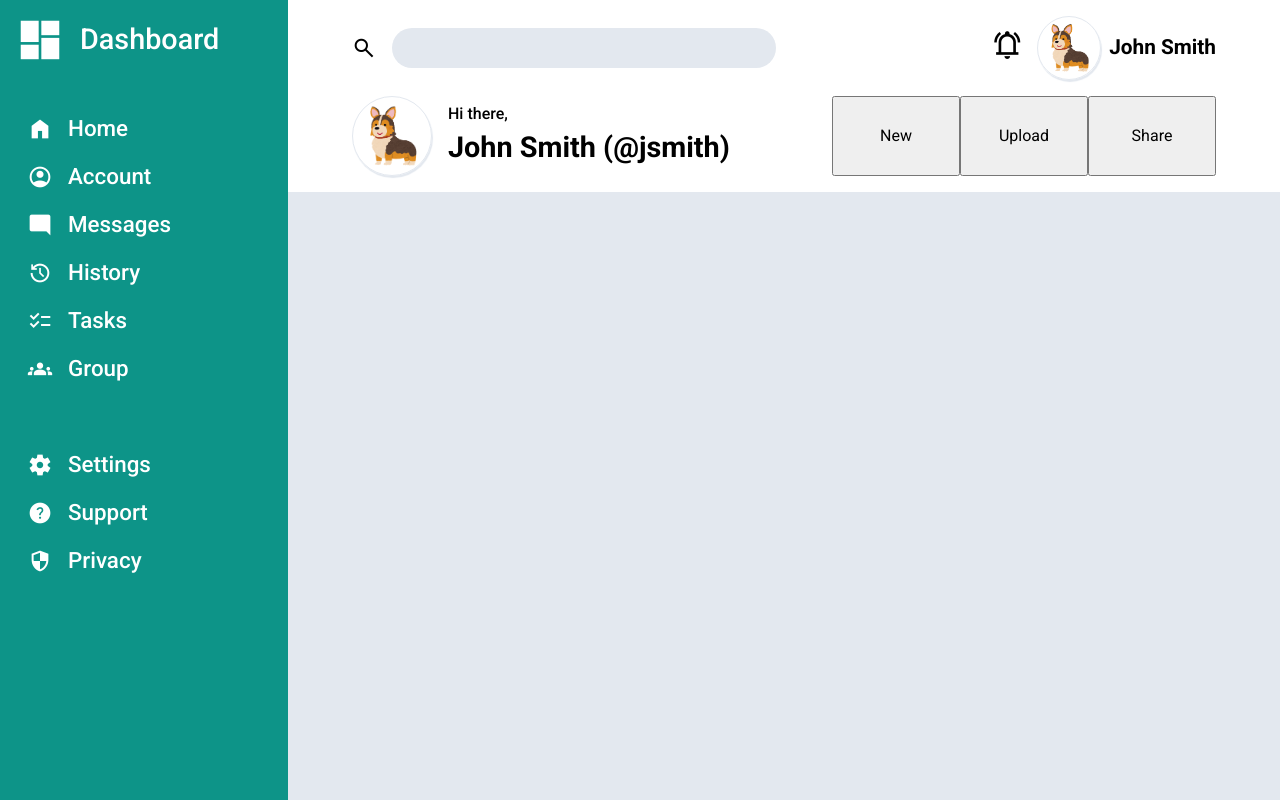
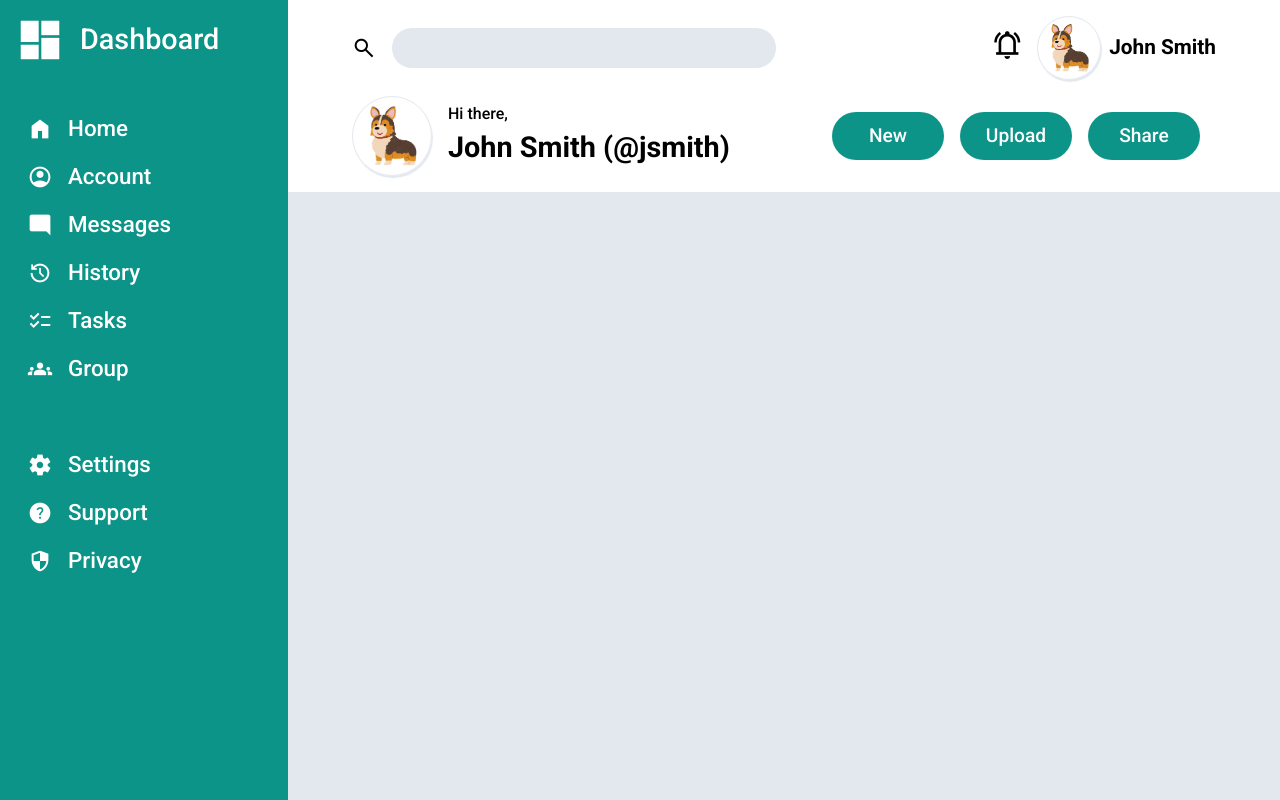
Before and after one commit to KevinTruong13/admin_dashboard, a website: page index.html in a window 1280 px wide. Drawn offline with nearby package versions, Linux system fonts and the light colour scheme.

Commit message:
Add post control buttons' styling

```diff
--- a/index.html
+++ b/index.html
@@ -75,9 +75,9 @@
                 <span class="user-name-full">John Smith (@jsmith)</span>
             </p>
         </div>
-        <button class="post-controls">New</button>
-        <button class="post-controls">Upload</button>
-        <button class="post-controls">Share</button>
+        <button class="post-control">New</button>
+        <button class="post-control">Upload</button>
+        <button class="post-control">Share</button>
     </header>
     <main></main>
 </body>
--- a/spreadsheets/style.scss
+++ b/spreadsheets/style.scss
@@ -51,6 +51,10 @@ a:any-link {
     text-decoration: none;
 }
 
+button {
+    font-family: inherit;
+}
+
 nav {
     display: grid;
     grid-template-rows: 5rem repeat(10, 2rem);
@@ -102,6 +106,8 @@ nav {
 }
 
 header {
+    @include grid-center(row, center, center);
+
     display: grid;
     grid-template: auto auto / 1fr repeat(3, 8rem);
     padding: 1rem 4rem;
@@ -201,6 +207,17 @@ label[for="search"] {
     min-width: calc(var(--profile-picture-size) * 1.25);
 }
 
+.post-control {
+    background-color: var(--main-color);
+    border: none;
+    border-radius: 24px;
+    min-height: 3rem;
+    max-width: 7rem;
+    color: white;
+    font-weight: 500;
+    font-size: 1.2rem;
+}
+
 main {
     background-color: var(--grey-color);
 }
```
Also changed, not shown: spreadsheets/style.css, 1 other file.
